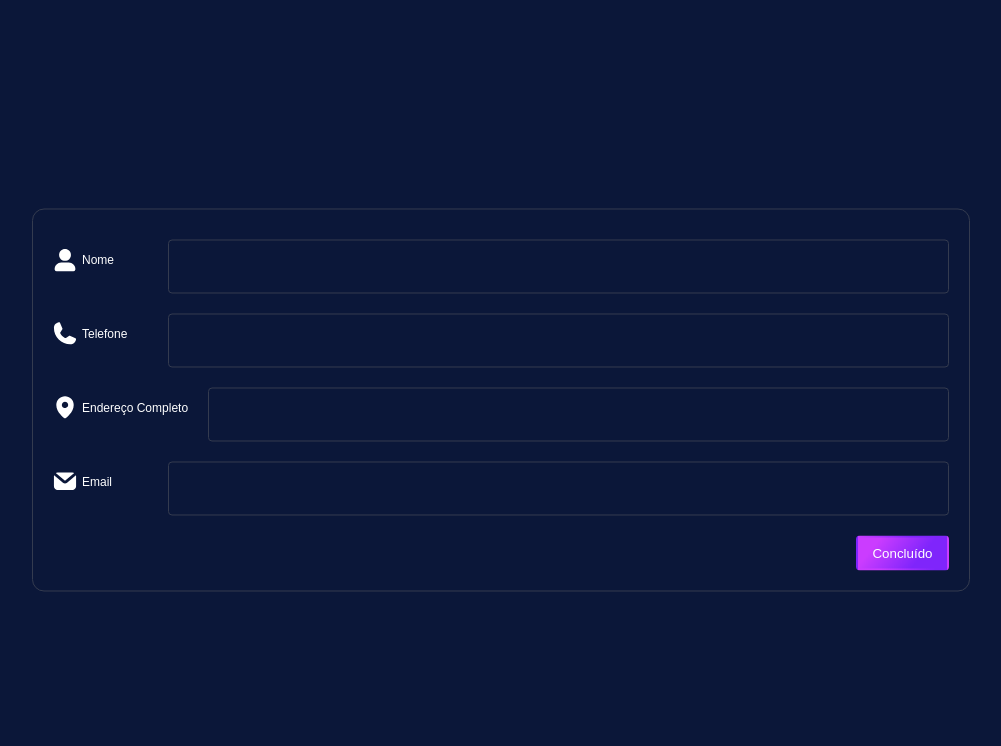
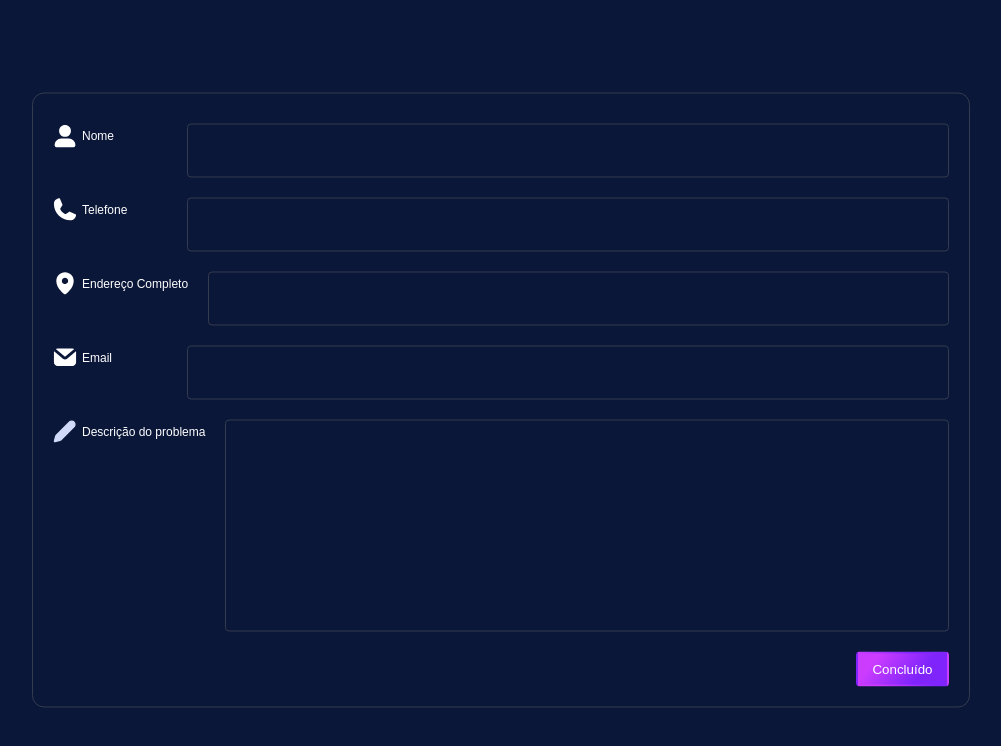
Before and after one commit to iru-Y/os_mananger-front, a Vue app: page / in a window 1280 px wide. Shown: the top 746 px of the page, without its empty margins (139-1140 px from the left). Built offline with nearby package versions, Linux system fonts and the light colour scheme; no server answers; the HTML template or start-up script is replaced by a standard one; a web font is replaced by a local one.

Commit message:
implementado a função de cadastro do cliente

```diff
--- a/src/components/InputLogin.vue
+++ b/src/components/InputLogin.vue
@@ -4,7 +4,10 @@
       <img :src="imagePath" alt="">
       <p class="description">{{ description }}</p>
     </div>
-    <input class="input-field" type="text" :name="name" >
+    <input class="input-field" type="text" :name="name" :style="{ width, height}"
+    :value="modelValue"
+    @input="onInput"
+        >
   </div>
 </template>
 
@@ -13,6 +16,10 @@ import { defineComponent } from 'vue';
 export default defineComponent({
   name: "InputLogin",
   props: {
+    modelValue: {
+      type: String,
+      default: ""
+    },
     name: {
       type: String,
       default: ""
@@ -25,6 +32,20 @@ export default defineComponent({
     description: {
       type: String,
       default: "Sem descrição"
+    },
+    width: {
+      type: String,
+      default: "750px"
+    },
+    height: {
+      type: String,
+      default: "42px"
+    }
+  },
+  methods: {
+    onInput(e: Event) {
+      const input = e.target as HTMLInputElement;
+      this.$emit('update:modelValue', input.value);
     }
   }
 })
@@ -34,7 +55,7 @@ export default defineComponent({
 .group-input {
   display: flex;
   flex-direction: row;
-  align-items: baseline;
+  align-items: start;
   justify-content: space-between;
   padding: 10px;
   width: 100%;
@@ -52,9 +73,7 @@ export default defineComponent({
   border: 1px solid var(--cor-4);
   border-radius: 4px;
   padding: 5px;
-  height: 42px;
-  min-width: 150px;
-  width: 769px;
+  min-width: 120px;
   caret-color: white;
   outline: none;
   background-color: transparent;
--- a/src/view/HomeView.vue
+++ b/src/view/HomeView.vue
@@ -5,7 +5,8 @@
      <InputLogin v-model="formData.phone" imagePath="src/assets/phone.svg" description="Telefone"/>
      <InputLogin v-model="formData.full_address" imagePath="src/assets/adress.svg" description="Endereço Completo"/>
      <InputLogin v-model="formData.email" imagePath="src/assets/email.svg" description="Email"/>
-
+     <InputLogin v-model="formData.description" imagePath="src/assets/description.svg"
+      description="Descrição do problema" height="200px"/>
      <div class="button-wrapper">
        <DefaultButton
          class="submit-btn"
@@ -21,6 +22,7 @@
  import DefaultButton from "@/components/DefaultButton.vue";
  import InputLogin from "@/components/InputLogin.vue";
  import { createCustomer, fetchAllCustomers } from "@/domain/fetch/customer_fetch";
+import type { CustomerRequest } from "@/domain/models/customer_model";
  import { defineComponent, onMounted, reactive } from "vue";
  import { useRouter } from "vue-router";
 
@@ -32,11 +34,12 @@
    },
    setup() {
      const router = useRouter();
-     const formData = reactive({
+     const formData = reactive<CustomerRequest>({
        full_name: '',
        phone: '',
        full_address: '',
-       email: ''
+       email: '',
+       description: ''
      });
 
      const goToNextPage = () => {
@@ -47,12 +50,7 @@
        try {
          await createCustomer(formData);
          alert('Cliente cadastrado com sucesso!');
-         Object.assign(formData, {
-           full_name: '',
-           phone: '',
-           full_address: '',
-           email: ''
-         });
+         Object.assign(formData);
        } catch (error) {
          alert('Erro ao cadastrar cliente');
        }
@@ -78,7 +76,6 @@
   display: flex;
   flex-direction: column;
   width: 70%;
-  justify-content: center;
   align-items: center;
   border: 1px solid var(--cor-4);
   border-radius: 12px;
@@ -87,6 +84,7 @@
   left: 50%;
   transform: translate(-50%, -50%);
   padding: 20px;
+  margin: 0px 0px 120px 0px;
 }
 .submit-btn{
   display: flex;
```
Also changed, not shown: src/domain/models/customer_model.ts (+18 -0 lines), src/assets/description.svg (added).
